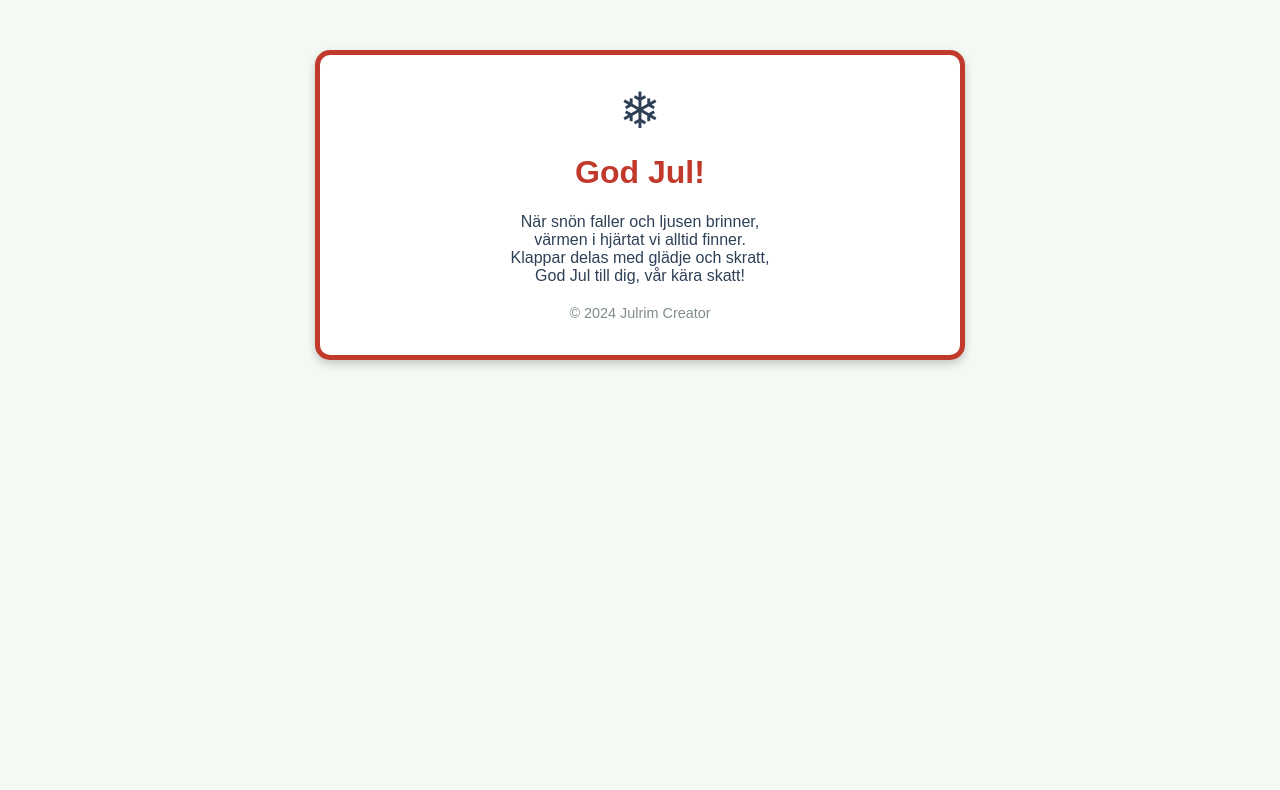
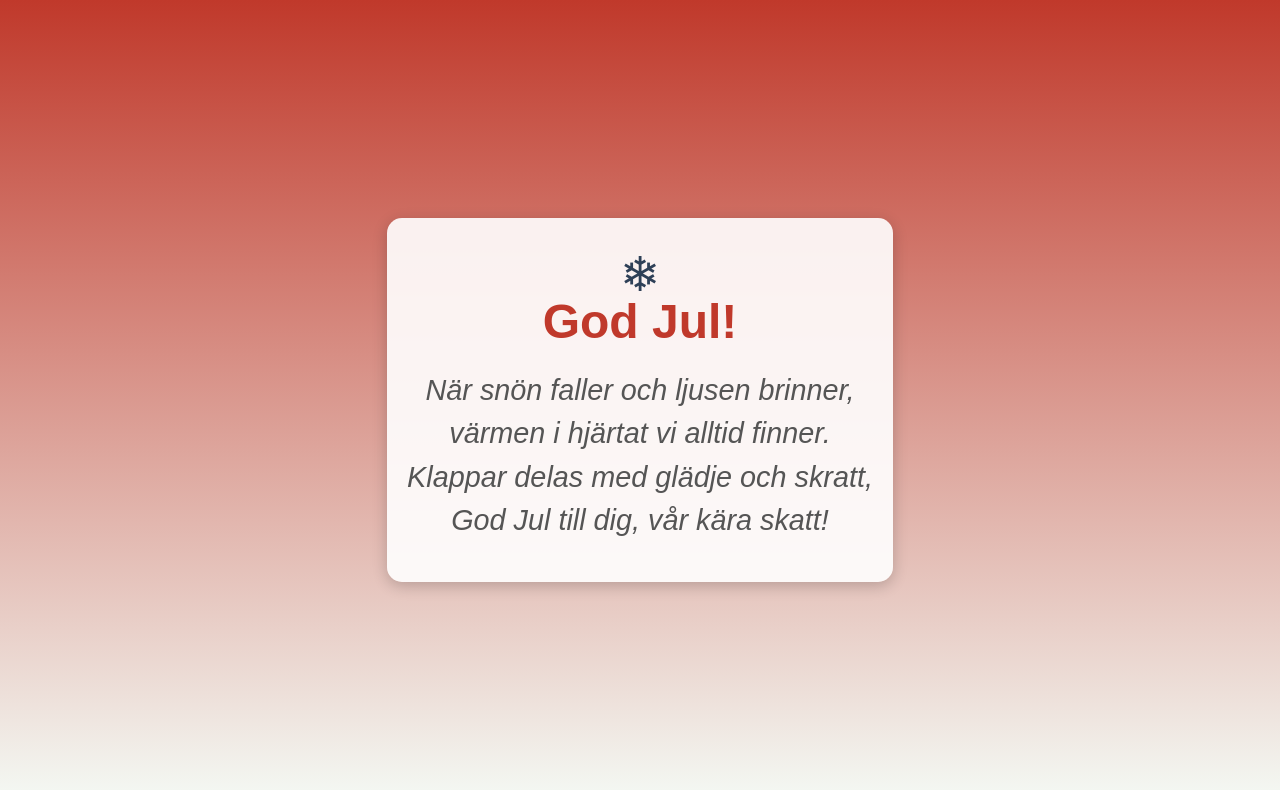
Before and after one commit to SebastianLanden/Jul, a plain HTML site: page index.html in a window 1280 px wide. Drawn offline with Linux system fonts and the light colour scheme.

Commit message:
Update index.html

```diff
--- a/index.html
+++ b/index.html
@@ -5,39 +5,54 @@
     <meta name="viewport" content="width=device-width, initial-scale=1.0">
     <title>Julrim</title>
     <style>
-        body {
-            font-family: 'Arial', sans-serif;
-            background-color: #f4f9f4;
-            color: #2e4057;
-            text-align: center;
+        * {
             margin: 0;
             padding: 0;
+            box-sizing: border-box;
+        }
+        html, body {
+            height: 100%;
+            width: 100%;
+            font-family: 'Arial', sans-serif;
+            background: linear-gradient(to bottom, #c0392b, #f4f9f4);
+            color: #ffffff;
+            text-align: center;
+            display: flex;
+            align-items: center;
+            justify-content: center;
         }
         .container {
-            margin: 50px auto;
+            max-width: 800px;
             padding: 20px;
-            max-width: 600px;
-            background-color: #ffffff;
-            border: 5px solid #c0392b;
+            background-color: rgba(255, 255, 255, 0.9);
+            color: #2e4057;
             border-radius: 15px;
-            box-shadow: 0 4px 10px rgba(0, 0, 0, 0.2);
+            box-shadow: 0 4px 15px rgba(0, 0, 0, 0.2);
+            text-align: center;
         }
         h1 {
+            font-size: 3em;
             color: #c0392b;
+            margin-bottom: 20px;
+        }
+        p {
+            font-size: 1.5em;
+            line-height: 1.5;
+        }
+        blockquote {
+            font-size: 1.2em;
+            font-style: italic;
+            margin: 20px 0;
+            color: #555555;
         }
         .snowflake {
-            font-size: 50px;
-            animation: float 3s infinite linear;
+            font-size: 3em;
+            animation: float 3s infinite ease-in-out;
         }
         @keyframes float {
             0% { transform: translateY(0); }
             50% { transform: translateY(10px); }
             100% { transform: translateY(0); }
-        }
-        footer {
-            margin-top: 20px;
-            font-size: 0.9em;
-            color: #7f8c8d;
         }
     </style>
 </head>
@@ -53,9 +68,6 @@
                 God Jul till dig, vår kära skatt!
             </p>
         </blockquote>
-        <footer>
-            <p>&copy; 2024 Julrim Creator</p>
-        </footer>
     </div>
 </body>
 </html>
```
